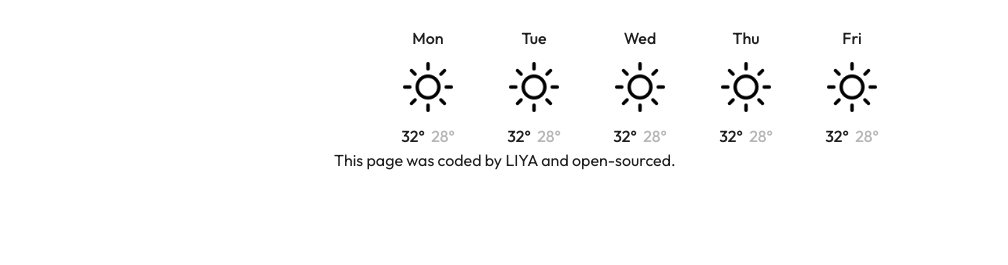
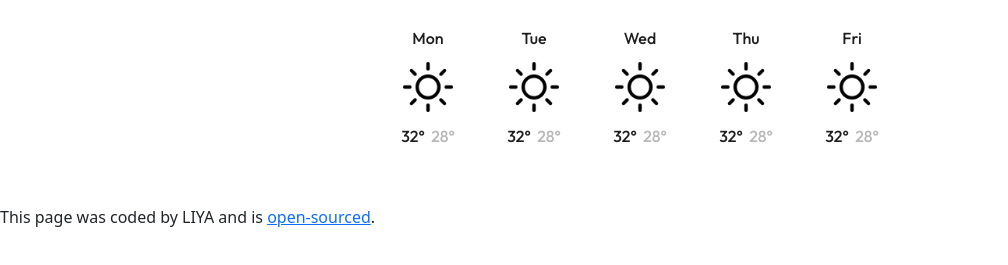
Before and after one commit to Liya412/LIYA_weather-app, a plain HTML site: page index.html in a window 1280 px wide. Shown: the part 323-588 px from the top of the page, without its empty margins (0-1008 px from the left). Drawn offline with nearby package versions, Linux system fonts and the light colour scheme.

```diff
--- a/index.html
+++ b/index.html
@@ -154,10 +154,11 @@
           <div>32°&nbsp;&nbsp;<span class="grey-temp">28°</span></div>
         </div>
       </div>
-      <!-- Attribution -->
-      <div class="attribution">
-        This page was coded by LIYA and open-sourced.
-      </div>
+    </div>
+    <!-- Attribution -->
+    <div class="attribution">
+      This page was coded by LIYA and is
+      <a href="#" class="attribution-link">open-sourced</a>.
     </div>
     <script src="src/script.js"></script>
   </body>
```
